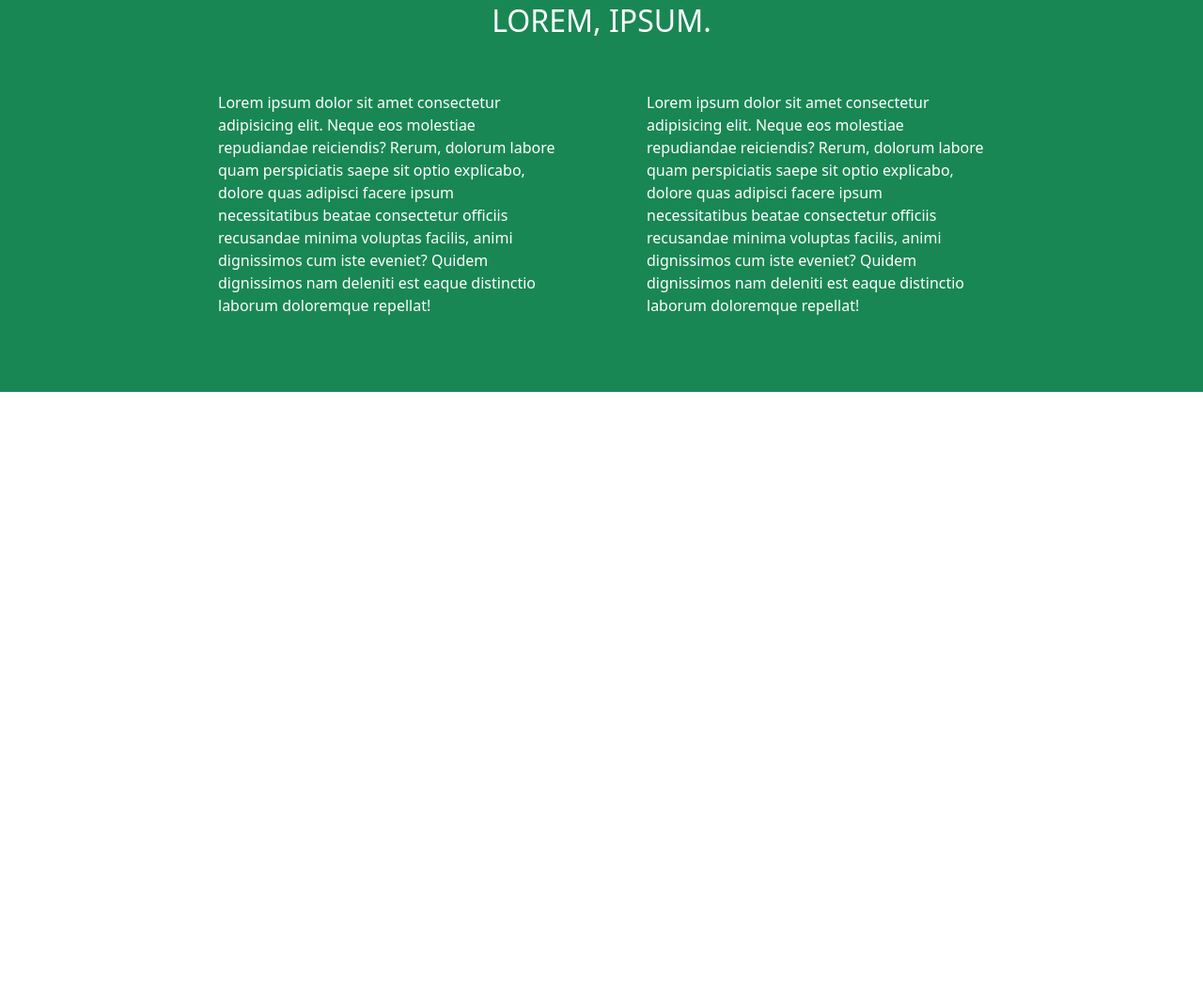
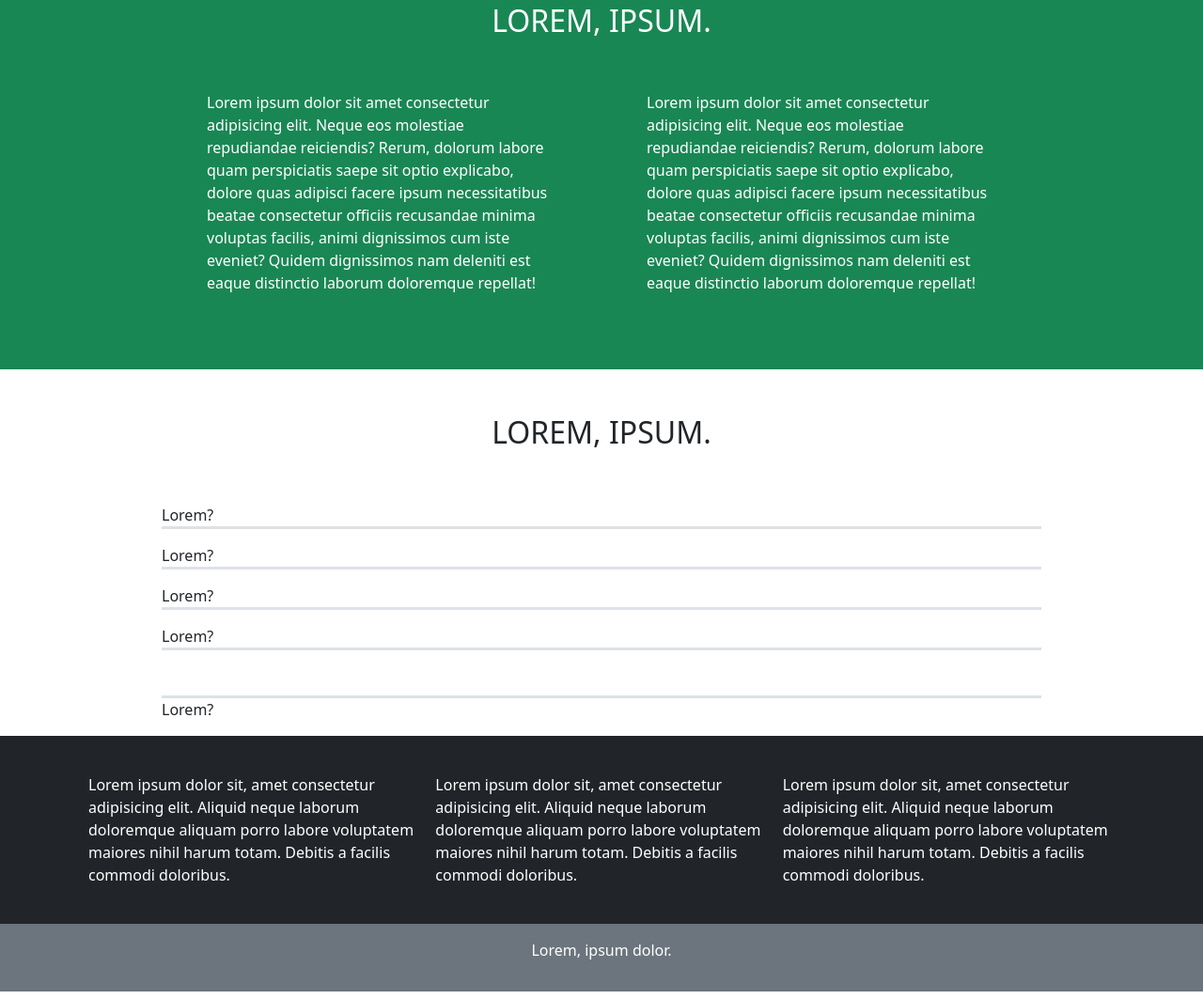
Before and after one commit to Alaikum/html-css-bootstrap-freelancer, a plain HTML site: page index.html in a window 1280 px wide. Shown: the part 978-2041 px from the top of the page at 94% size. Before the commit the page ends 1395 px from the top, so only its background shows below. Drawn offline with nearby package versions, Linux system fonts and the light colour scheme.

Commit message:
ancora non responsive

```diff
--- a/index.html
+++ b/index.html
@@ -30,6 +30,8 @@
 
     <main>
 
+
+        <!-- start  -->
         <section class="p-3 bg-success text-white">
 
             <div class="container w-50 p-10 ">
@@ -54,7 +56,7 @@
         </section>
 
 
-
+        <!-- cards  -->
         <section>
 
 
@@ -115,15 +117,15 @@
         </section>
 
 
-
+        <!-- about  -->
         <section class="p-3 bg-success text-white">
 
             <div class="container w-75 p-10">
 
                 <h2 class="text-center text-uppercase ">Lorem, ipsum.</h2>
 
-                <div class="d-flex flex-sm-column flex-md-row justify-content-center">
-                    <p class="p-5">
+                <div class="d-flex  row flex-sm-column flex-md-row justify-content-center">
+                    <p class="col-6 p-5">
                         Lorem ipsum dolor sit amet consectetur adipisicing elit. Neque eos molestiae repudiandae
                         reiciendis? Rerum, dolorum labore quam perspiciatis saepe sit optio explicabo, dolore quas
                         adipisci facere ipsum necessitatibus beatae consectetur officiis recusandae minima voluptas
@@ -131,7 +133,7 @@
                         distinctio laborum doloremque repellat!
                     </p>
 
-                    <p  class="p-5">
+                    <p class="p-5 col-6">
                         Lorem ipsum dolor sit amet consectetur adipisicing elit. Neque eos molestiae repudiandae
                         reiciendis? Rerum, dolorum labore quam perspiciatis saepe sit optio explicabo, dolore quas
                         adipisci facere ipsum necessitatibus beatae consectetur officiis recusandae minima voluptas
@@ -145,10 +147,75 @@
 
         </section>
 
+        <!-- contact  -->
+        <section>
+            <div class="container w-75 p-10">
+
+                <h2 class="text-center text-uppercase p-5 ">Lorem, ipsum.</h2>
+
+                <p class="border-bottom border-3">
+                    Lorem?
+                </p>
+                <p class="border-bottom border-3">
+                    Lorem?
+                </p>
+                <p class="border-bottom border-3">
+                    Lorem?
+                </p>
+                <p class="border-bottom border-3 mb-5">
+                    Lorem?
+                </p>
+
+                <p class="border-top border-3">
+                    Lorem?
+                </p>
+
+
+            </div>
+
+
+        </section>
     </main>
 
 
     <footer>
+
+        <div class="main__footer p-3 bg-dark text-white">
+
+
+            <div class="container w-85 p-3">
+
+                <div class="d-flex  flex-sm-column flex-md-row justify-content-center">
+
+                    <div class="col4 p-2">
+                        Lorem ipsum dolor sit, amet consectetur adipisicing elit. Aliquid neque laborum doloremque
+                        aliquam porro labore voluptatem maiores nihil harum totam. Debitis a facilis commodi doloribus.
+                    </div>
+
+                    <div class="col4 p-2">
+                        Lorem ipsum dolor sit, amet consectetur adipisicing elit. Aliquid neque laborum doloremque
+                        aliquam porro labore voluptatem maiores nihil harum totam. Debitis a facilis commodi doloribus.
+                    </div>
+
+                    <div class="col4 p-2">
+                        Lorem ipsum dolor sit, amet consectetur adipisicing elit. Aliquid neque laborum doloremque
+                        aliquam porro labore voluptatem maiores nihil harum totam. Debitis a facilis commodi doloribus.
+                    </div>
+                </div>
+
+
+            </div>
+
+
+
+        </div>
+
+
+        <div class="copyright p-3 mb-2 bg-secondary text-white">
+
+            <p class="text-center">Lorem, ipsum dolor.
+            </p>
+        </div>
 
     </footer>
 
```
